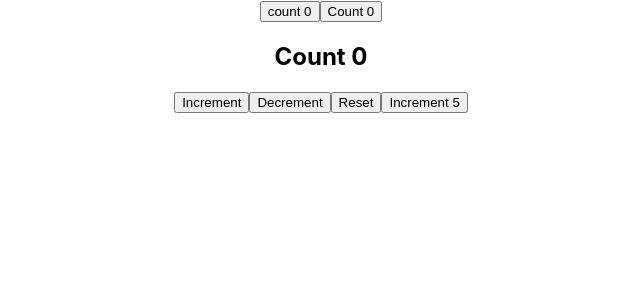
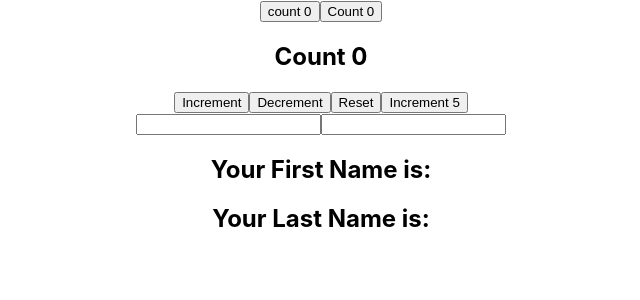
Before and after one commit to priyan1995/React-hooks, a React (Create React App) app: page / in a window 1280 px wide. Shown: the top 300 px of the page, without its empty margins (319-959 px from the left). Built offline with nearby package versions, Linux system fonts and the light colour scheme.

Commit message:
name form added

```diff
--- a/src/App.js
+++ b/src/App.js
@@ -2,6 +2,7 @@
 import ClassCounter from './components/ClassCounter';
 import { HookCounter } from './components/HookCount';
 import { HookCounterTwo } from './components/HookCounterTwo';
+import { InputNameChange } from './components/InputNameChange';
 
 function App() {
   return (
@@ -9,6 +10,7 @@
       <ClassCounter />
       <HookCounter />
       <HookCounterTwo />
+      <InputNameChange />
     </div>
   );
 }
--- /dev/null
+++ b/src/components/InputNameChange.jsx
@@ -0,0 +1,29 @@
+import React,{useState} from 'react';
+
+export const InputNameChange = () => {
+
+    const [name, setName] = useState({firstName: '', lastName: ''})
+
+    return(
+        <>
+
+        <form>
+            <input
+            type="text"
+            value={name.firstName}
+            onChange={e=>setName({ ...name ,firstName: e.target.value})}
+            />
+
+            <input
+            type="text"
+            value={name.lastName}
+            onChange={e=>setName({...name, lastName: e.target.value})}
+            />
+
+            <h2>Your First Name is: {name.firstName} </h2>
+            <h2>Your Last Name is: {name.lastName}</h2>
+        </form>
+
+        </>
+    )
+}
```
